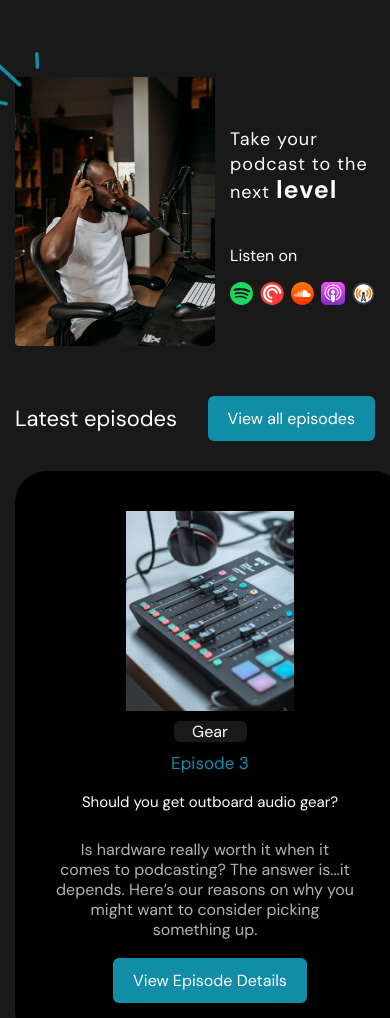
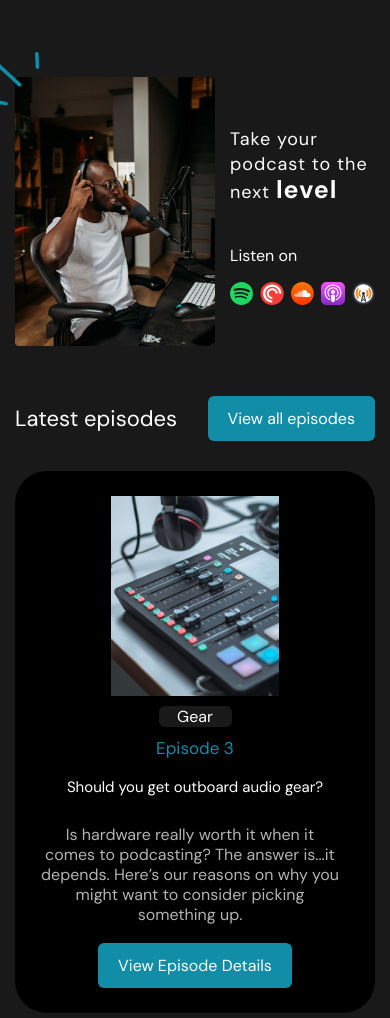
Before and after one commit to Bokuran/Castaway, a plain HTML site: page index.html in a window 390 px wide. Shown: the part 76-1094 px from the top of the page. Drawn offline with nearby package versions, Linux system fonts and the light colour scheme.

Commit message:
fix-bag style.css

```diff
--- a/css/style.css
+++ b/css/style.css
@@ -430,6 +430,11 @@ a{
         text-align: center;
         margin-bottom: 20px;
     }
+    .episodes__cards{
+        display: flex;
+        flex-wrap: wrap;
+        justify-content: center;
+    }
     .episodes__title{
         font-size: 32px;
     }
@@ -528,11 +533,7 @@ a{
         margin: 10px auto;
     }
     .episodes__card{
-        display: inline-block;
-        width: auto;
-        height: auto;
-        text-align: center;
-        margin-bottom: 20px;
+        padding: 25px 25px;
     }
     .episodes__content{
         width: 310px;
```
